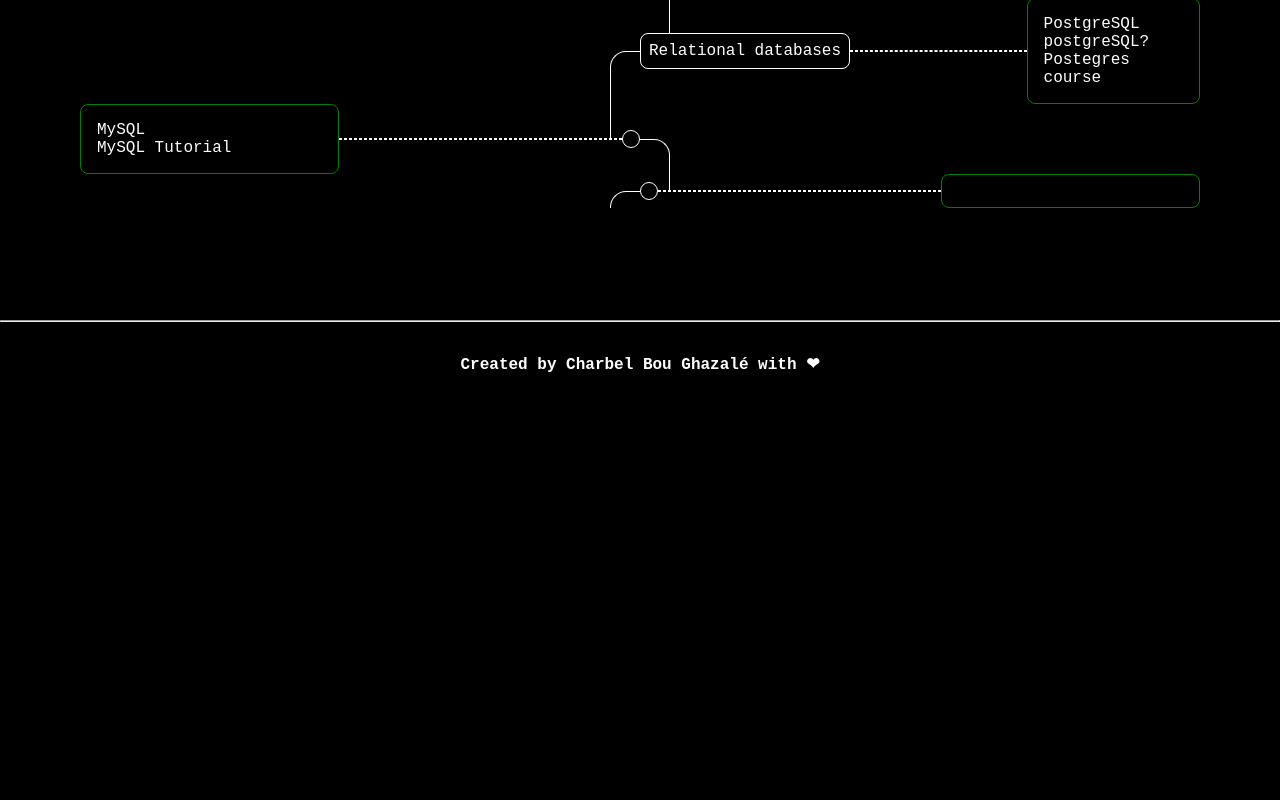
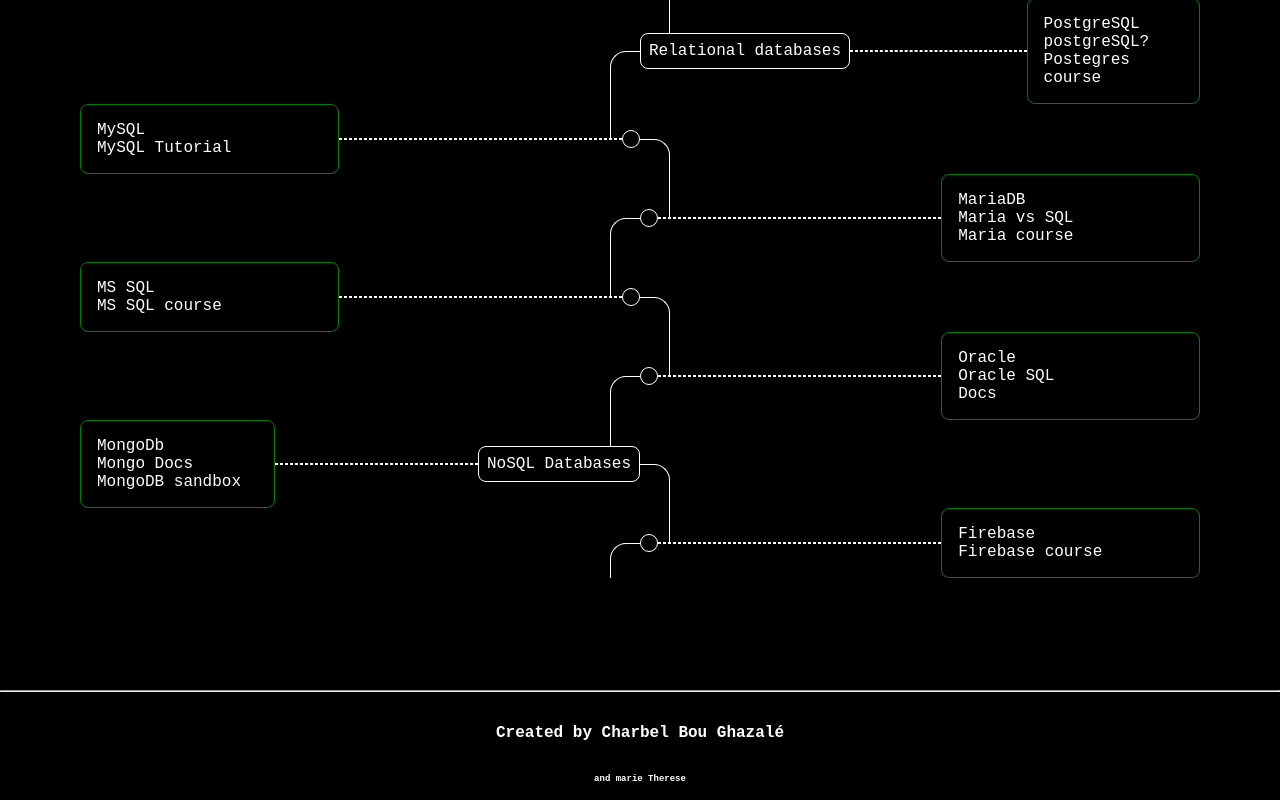
Before and after one commit to CharbelBG/Devroadmaps, a React (Vite) app: page /backend in a window 1280 px wide. Shown: the part 858-1658 px from the top of the page. Before the commit the page ends 1264 px from the top, so only its background shows below. Built offline with nearby package versions, Linux system fonts and the light colour scheme.

Commit message:
updated fontend

```diff
--- a/src/App.jsx
+++ b/src/App.jsx
@@ -25,7 +25,8 @@
 
     <div className='footer'>
         <hr/>
-    <Link to='https://github.com/CharbelBG' target={'_blank'} >Created by Charbel Bou Ghazalé with ❤</Link>
+    <Link to='https://github.com/CharbelBG' target={'_blank'} >Created by Charbel Bou Ghazalé</Link>
+    <small>and marie Therese</small>
     </div>
 </>
 )
--- a/src/index.css
+++ b/src/index.css
@@ -14,7 +14,7 @@
 }
 
 .footer{
-  margin: 7rem 0 2rem 0;
+  margin: 7rem 0 1rem 0;
   display: flex;
   flex-direction: column;
   gap: 2rem;
@@ -27,3 +27,6 @@
   color: white;
   text-decoration: none;
 }
+.footer small{
+  font-size: xx-small;
+}
--- a/src/pages/BackEnd.jsx
+++ b/src/pages/BackEnd.jsx
@@ -71,10 +71,33 @@
     ]} />
 
     <LeftContainer text='' links={[
-        {url:'', text:''},
-        {url:'', text:''},
-        {url:'', text:''},
+        {url:'https://mariadb.org/', text:'MariaDB'},
+        {url:'https://www.guru99.com/mariadb-vs-mysql.html', text:'Maria vs SQL'},
+        {url:'https://www.youtube.com/watch?v=_AMj02sANpI&ab_channel=developwithAhmadMohey', text:'Maria course'},
     ]} />
+
+    <RightContainer text='' links={[
+        {url:'https://learn.microsoft.com/en-us/sql/sql-server/tutorials-for-sql-server-2016?view=sql-server-ver15' , text:'MS SQL'},
+        {url:'https://www.youtube.com/watch?v=-EPMOaV7h_Q&ab_channel=edureka%21' , text:'MS SQL course'},
+    ]} />
+
+    <LeftContainer text='' links={[
+        {url:'https://www.oracle.com/database/', text:'Oracle'},
+        {url:'https://www.youtube.com/watch?v=ObbNGhcxXJA', text:'Oracle SQL'},
+        {url:'https://docs.oracle.com/en/database/index.html', text:'Docs'},
+    ]} />
+
+    <RightContainer text='NoSQL Databases' links={[
+        {url:'https://www.mongodb.com/' , text:'MongoDb'},
+        {url:'https://www.mongodb.com/docs/' , text:'Mongo Docs'},
+        {url:'https://mongoplayground.net/' , text:'MongoDB sandbox'},
+    ]} />
+
+    <LeftContainer text='' links={[
+        {url:'https://firebase.google.com/', text:'Firebase'},
+        {url:'https://www.youtube.com/watch?v=fgdpvwEWJ9M&ab_channel=freeCodeCamp.org', text:'Firebase course'},
+    ]} />
+
 
 </div>
 )
```
